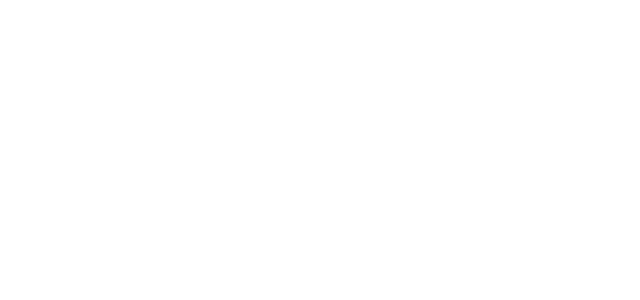
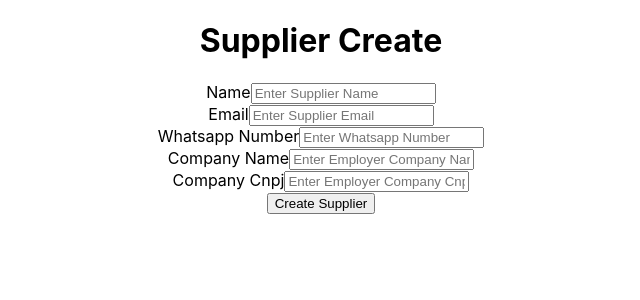
Before and after one commit to GabrielRoger07/Bakery-Quotation, a React (Create React App) app in the folder frontend/: page /create-supplier in a window 1280 px wide. Before the commit this address had no page. Shown: the top 300 px of the page, without its empty margins (319-959 px from the left). Built offline with nearby package versions, Linux system fonts and the light colour scheme.

Commit message:
Add supplier button created

```diff
--- a/frontend/src/App.js
+++ b/frontend/src/App.js
@@ -5,6 +5,8 @@ import Login from './pages/Login';
 import CompanyCreate from './pages/create/CompanyCreate';
 import SupplierList from './pages/list/SupplierList';
 import ProductList from './pages/list/ProductList';
+import SupplierCreate from './pages/create/SupplierCreate';
+import ProductCreate from './pages/create/ProductCreate';
 
 function App() {
   return (
@@ -13,6 +15,7 @@ function App() {
         <Routes>
           <Route path="/" element={<Login />}></Route>
           <Route path= "/create-company" element={<CompanyCreate />}></Route>
+          <Route path= "/create-supplier" element={<SupplierCreate />}></Route>
           <Route path= "/suppliers" element={<SupplierList />}></Route>
           <Route path= "/products" element={<ProductList />}></Route>
         </Routes>
--- a/frontend/src/pages/create/SupplierCreate.jsx
+++ b/frontend/src/pages/create/SupplierCreate.jsx
@@ -2,22 +2,27 @@ import React, { useState } from 'react'
 import Input from '../../components/Input'
 import Button from '../../components/Button'
 import Alert from '../../components/Alert'
+import useFetch from '../../hooks/useFetch'
+import { useNavigate } from 'react-router-dom'
 
 const SupplierCreate = () => {
 
-    const [workerName, setWorkerName] = useState("")
-    const [workerEmail, setWorkerEmail] = useState("")
-    const [workerWhatsappNumber, setWorkerWhatsappNumber] = useState("")
-    const [companyName, setCompanyName] = useState("")
-    const [companyCnpj, setCompanyCnpj] = useState("")
-    const [errors, setErrors] = useState("")
+    const [supplierName, setSupplierName] = useState("")
+    const [supplierEmail, setSupplierEmail] = useState("")
+    const [supplierWhatsappNumber, setSupplierWhatsappNumber] = useState("")
+    const [employerName, setEmployerName] = useState("")
+    const [employerCnpj, setEmployerCnpj] = useState("")
+    const [error, setError] = useState("")
     const [success, setSuccess] = useState("")
+
+    const { request, loading, errors } = useFetch("http://localhost:8080/api/v1")
+    const navigate = useNavigate();
 
     const validate = () => {
         const newErrors = {}
-        if(!workerName) newErrors.workerName = "Name is required"
-        if(!workerWhatsappNumber) newErrors.workerWhatsappNumber = "Whatsapp Number is required"
-        if(!companyName) newErrors.companyName = "Company Name is required"
+        if(!supplierName) newErrors.supplierName = "Supplier name is required"
+        if(!supplierWhatsappNumber) newErrors.supplierWhatsappNumber = "Supplier whatsapp number is required"
+        if(!employerName) newErrors.employerName = "Employer name is required"
         return newErrors
     }
 
@@ -26,33 +31,54 @@ const SupplierCreate = () => {
 
         const validationErrors = validate();
         if(validationErrors.length > 0){
-            setErrors(validationErrors)
+            setError(validationErrors)
             setSuccess("")
             return
         }
 
-        if (workerEmail && !/\S+@\S+\.\S+/.test(workerEmail)) {
-            setErrors("Email must be valid.");
+        if (supplierEmail && !/\S+@\S+\.\S+/.test(supplierEmail)) {
+            setError("Email must be valid.");
             setSuccess("");
             return;
         }
 
-        // chamada da api
-        setSuccess("Supplier created successfully!")
-        console.log({ workerName, workerEmail, workerWhatsappNumber, companyName, companyCnpj })
+        setError("")
+
+        // chamar a api
+        const supplier = {
+
+            supplierName,
+            supplierEmail,
+            supplierWhatsappNumber,
+            employerName,
+            employerCnpj,
+            companyCnpj: "05203425000111"
+        }
+
+        const res = await request("POST", "/suppliers", supplier)
+
+        if(res.ok){
+            setSuccess("Supplier created successfully!")
+            setError("")
+            setTimeout(() => navigate("/suppliers"), 1000)
+        }else{
+            setSuccess("")
+            setError(res.data?.message)
+        }
     }
 
     return (
         <div className="supplier-create-container">
+        <h1>Supplier Create</h1>
             <form onSubmit={handleSupplierCreate}>
-                <Input label="Name" type="text" name="workerName" value={workerName} onChange={(e) => setWorkerName(e.target.value)} placeholder="Enter Supplier Name"/>
-                <Input label="Email" type="email" name="workerEmail" value={workerEmail} onChange={(e) => setWorkerEmail(e.target.value)} placeholder="Enter Supplier Email"/>
-                <Input label="Whatsapp Number" type="text" name="workerWhatsappNumber" value={workerWhatsappNumber} onChange={(e) => setWorkerWhatsappNumber(e.target.value)} placeholder="Enter Whatsapp Number"/>
-                <Input label="Company Name" type="text" name="companyName" value={companyName} onChange={(e) => setCompanyName(e.target.value)} placeholder="Enter Company Name"/>
-                <Input label="Company Cnpj" type="text" name="companyCnpj" value={companyCnpj} onChange={(e) => setCompanyCnpj(e.target.value)} placeholder="Enter Company Cnpj"/>
-                <Alert message={errors}/>
+                <Input label="Name" type="text" name="supplierName" value={supplierName} onChange={(e) => setSupplierName(e.target.value)} placeholder="Enter Supplier Name"/>
+                <Input label="Email" type="email" name="supplierEmail" value={supplierEmail} onChange={(e) => setSupplierEmail(e.target.value)} placeholder="Enter Supplier Email"/>
+                <Input label="Whatsapp Number" type="text" name="supplierWhatsappNumber" value={supplierWhatsappNumber} onChange={(e) => setSupplierWhatsappNumber(e.target.value)} placeholder="Enter Whatsapp Number"/>
+                <Input label="Company Name" type="text" name="employerName" value={employerName} onChange={(e) => setEmployerName(e.target.value)} placeholder="Enter Employer Company Name"/>
+                <Input label="Company Cnpj" type="text" name="employerCnpj" value={employerCnpj} onChange={(e) => setEmployerCnpj(e.target.value)} placeholder="Enter Employer Company Cnpj"/>
+                <Alert message={error}/>
                 {success && <div className="success">{success}</div>}
-                <Button type="submit">Create Administrator</Button>
+                <Button type="submit">Create Supplier</Button>
             </form>
         </div>
     )
--- a/frontend/src/pages/list/SupplierList.jsx
+++ b/frontend/src/pages/list/SupplierList.jsx
@@ -2,10 +2,12 @@ import React, { useEffect, useState } from 'react'
 import useFetch from '../../hooks/useFetch'
 import Alert from '../../components/Alert'
 import Button from '../../components/Button'
+import { useNavigate } from 'react-router-dom'
 
 const SupplierList = () => {
 
     const { request, loading, errors } = useFetch("http://localhost:8080/api/v1")
+    const navigate = useNavigate();
 
     const [suppliers, setSuppliers] = useState([])
     const [error, setError] = useState("")
@@ -19,6 +21,10 @@ const SupplierList = () => {
         }else{
             setError(res.data?.message || "Failed to delete supplier")
         }
+    }
+
+    const createSupplier = () => {
+        navigate("/create-supplier")
     }
 
     useEffect(() => {
@@ -58,6 +64,7 @@ const SupplierList = () => {
         </div>
 
         <Button onClick={() => window.location.reload()}>Reload</Button>
+        <Button onClick={() => createSupplier()}>Add Supplier</Button>
     </div>
   )
 }
```
